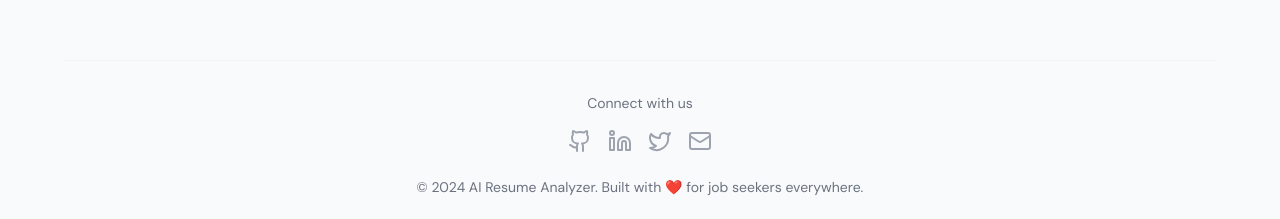
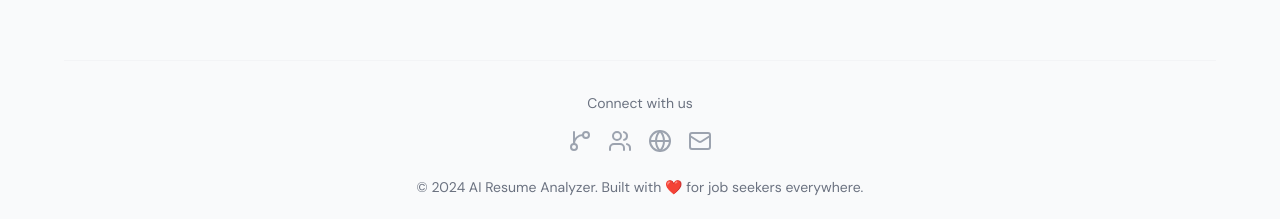
Before and after one commit to Gowtham1745/AI-Resume-Analyzer-Job-Match-System, a React (Vite) app: page /about in a window 1280 px wide. Shown: the part 3220-3439 px from the top of the page. Built offline with nearby package versions, Linux system fonts and the light colour scheme; no server answers; the HTML template or start-up script is replaced by a standard one.

Commit message:
Fix TypeScript errors blocking production build

```diff
--- a/src/pages/AboutPage.tsx
+++ b/src/pages/AboutPage.tsx
@@ -2,7 +2,7 @@ import { Link } from 'react-router-dom'
 import {
   Bot, Shield, Zap, Brain, Target, Users,
   CheckCircle, ArrowRight, Heart, Code,
-  Server, Globe, Mail, Github, Linkedin, Twitter
+  Server, Globe, Mail, GitBranch
 } from 'lucide-react'
 import { Button } from '../components/ui/Button'
 import { Card, CardContent } from '../components/ui/Card'
@@ -268,13 +268,13 @@ export function AboutPage() {
           </p>
           <div className="flex items-center justify-center gap-4">
             <a href="https://github.com" className="text-gray-400 hover:text-primary-600 dark:hover:text-primary-400 transition-colors" aria-label="GitHub">
-              <Github className="w-6 h-6" />
+              <GitBranch className="w-6 h-6" />
             </a>
             <a href="https://linkedin.com" className="text-gray-400 hover:text-primary-600 dark:hover:text-primary-400 transition-colors" aria-label="LinkedIn">
-              <Linkedin className="w-6 h-6" />
+              <Users className="w-6 h-6" />
             </a>
             <a href="https://twitter.com" className="text-gray-400 hover:text-primary-600 dark:hover:text-primary-400 transition-colors" aria-label="Twitter">
-              <Twitter className="w-6 h-6" />
+              <Globe className="w-6 h-6" />
             </a>
             <a href="mailto:keerselva595@gmail.com" className="text-gray-400 hover:text-primary-600 dark:hover:text-primary-400 transition-colors" aria-label="Email">
               <Mail className="w-6 h-6" />
```
